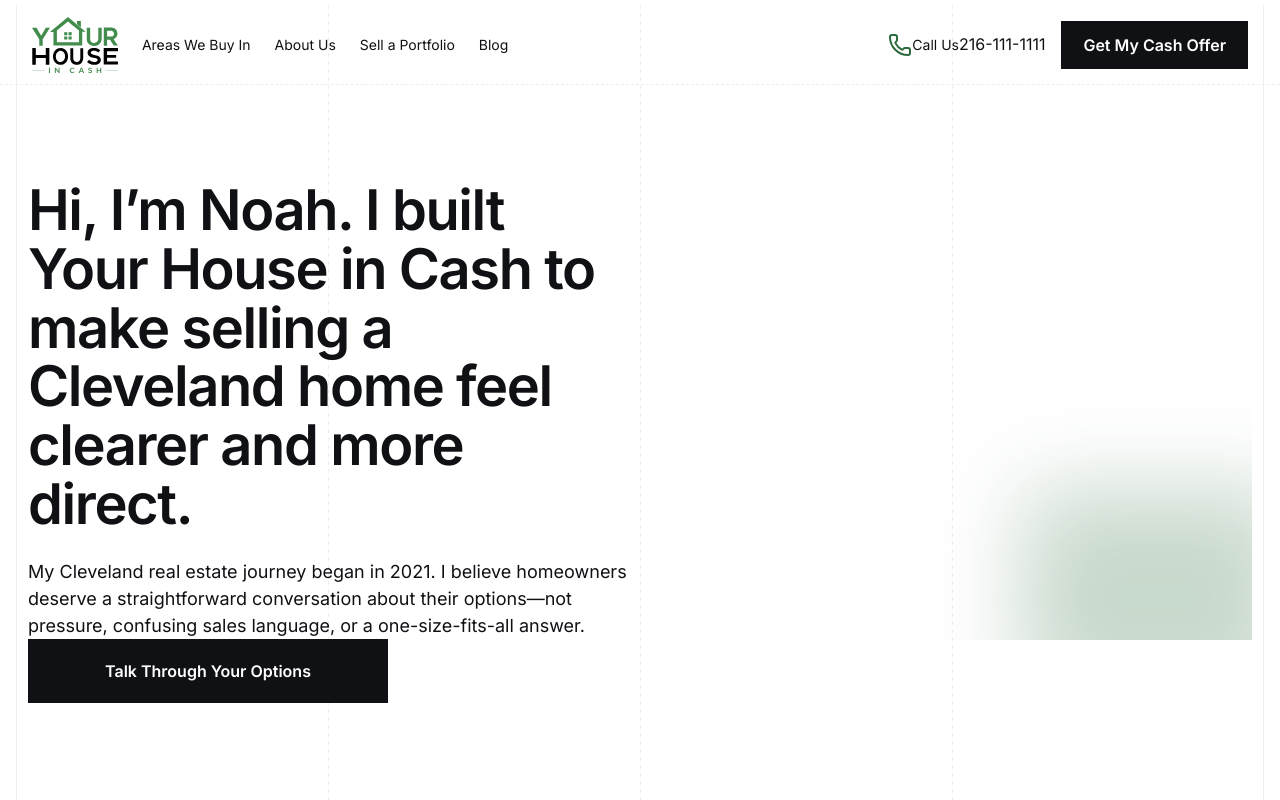
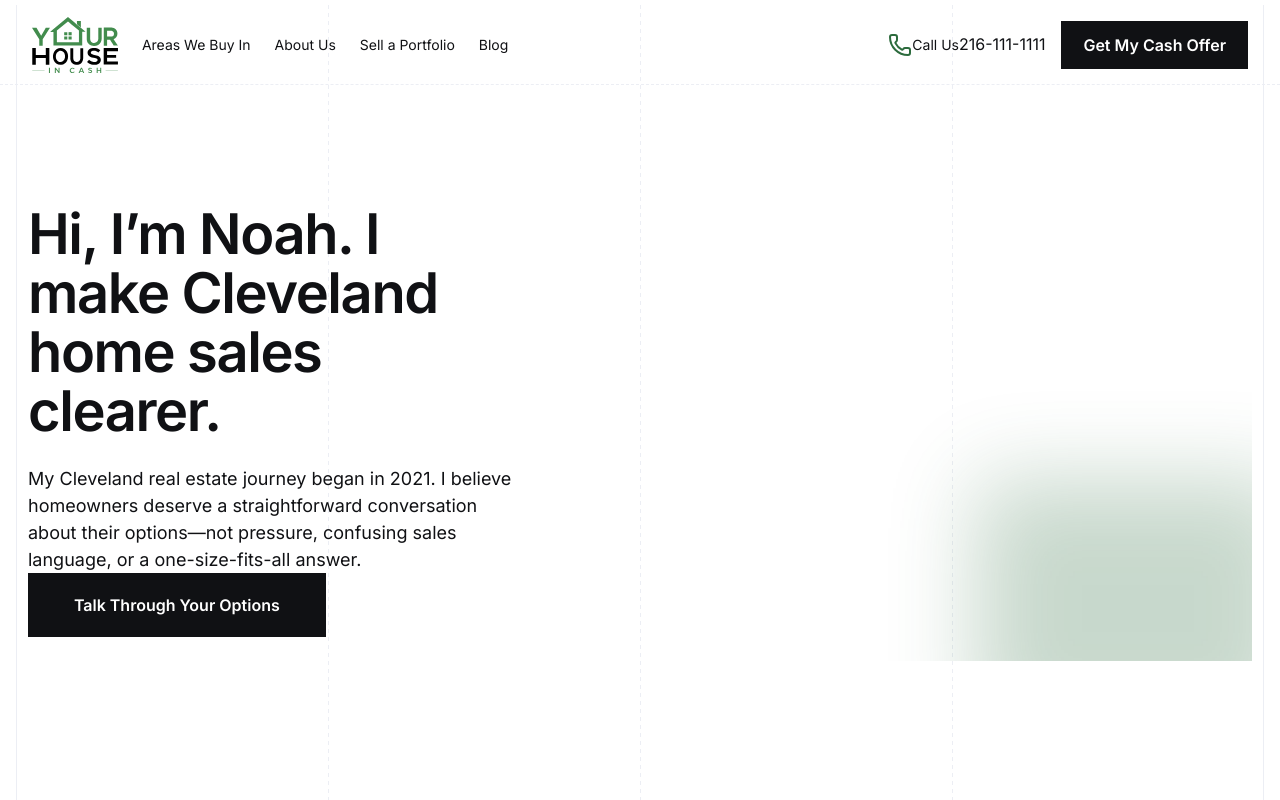
Before and after one commit to YHICAdmin/your-house-in-cash, a Next.js app: page /about-us in a window 1280 px wide. Shown: the top 800 px of the page. Built offline with nearby package versions, Linux system fonts and the light colour scheme.

Commit message:
change layouts

```diff
--- a/project-documentation/website-specification/about-us-page.md
+++ b/project-documentation/website-specification/about-us-page.md
@@ -17,7 +17,7 @@ Create a personal first impression of Noah and make clear that Your House in Cas
 
 ### Primary Headline
 
-- `Hi, I’m Noah. I built Your House in Cash to make selling a Cleveland home feel clearer and more direct.`
+- `Hi, I’m Noah. I make Cleveland home sales clearer.`
 - Use H1 semantics and the global Display typography.
 
 ### Supporting Copy
@@ -36,8 +36,7 @@ Create a personal first impression of Noah and make clear that Your House in Cas
 ### Desktop
 
 - Use a spacious two-column Hero.
-- The left column contains the Primary Headline, Supporting Copy, and Primary CTA in that order.
-- The right column contains one abstract branded visual.
+- Use a `5 / 1 / 6` composition: the left five columns contain the Primary Headline, Supporting Copy, and Primary CTA in that order; the center column remains open; the right six columns contain one abstract branded visual.
 - Keep the text composition as the Hero’s primary focal point.
 
 ### Mobile
--- a/src/app/(site)/about-us/page.module.css
+++ b/src/app/(site)/about-us/page.module.css
@@ -84,11 +84,11 @@
 
 @media (min-width: 1200px) {
   .content {
-    grid-column: 1 / span 6;
+    grid-column: 1 / span 5;
   }
 
   .visual {
-    grid-column: 8 / span 5;
+    grid-column: 7 / span 6;
     aspect-ratio: 5 / 4;
   }
 }
--- a/src/app/(site)/about-us/page.tsx
+++ b/src/app/(site)/about-us/page.tsx
@@ -16,7 +16,7 @@ export default function AboutUsPage() {
           <div className={`${styles.layout} content-grid`}>
             <div className={styles.content}>
               <h1 id="about-us-heading" className={`${styles.heading} text-display`}>
-                Hi, I’m Noah. I built Your House in Cash to make selling a Cleveland home feel clearer and more direct.
+                Hi, I’m Noah. I make Cleveland home sales clearer.
               </h1>
               <p className={`${styles.supportingCopy} text-body-large`}>
                 My Cleveland real estate journey began in 2021. I believe homeowners deserve a straightforward conversation about their options—not pressure, confusing sales language, or a one-size-fits-all answer.
```
